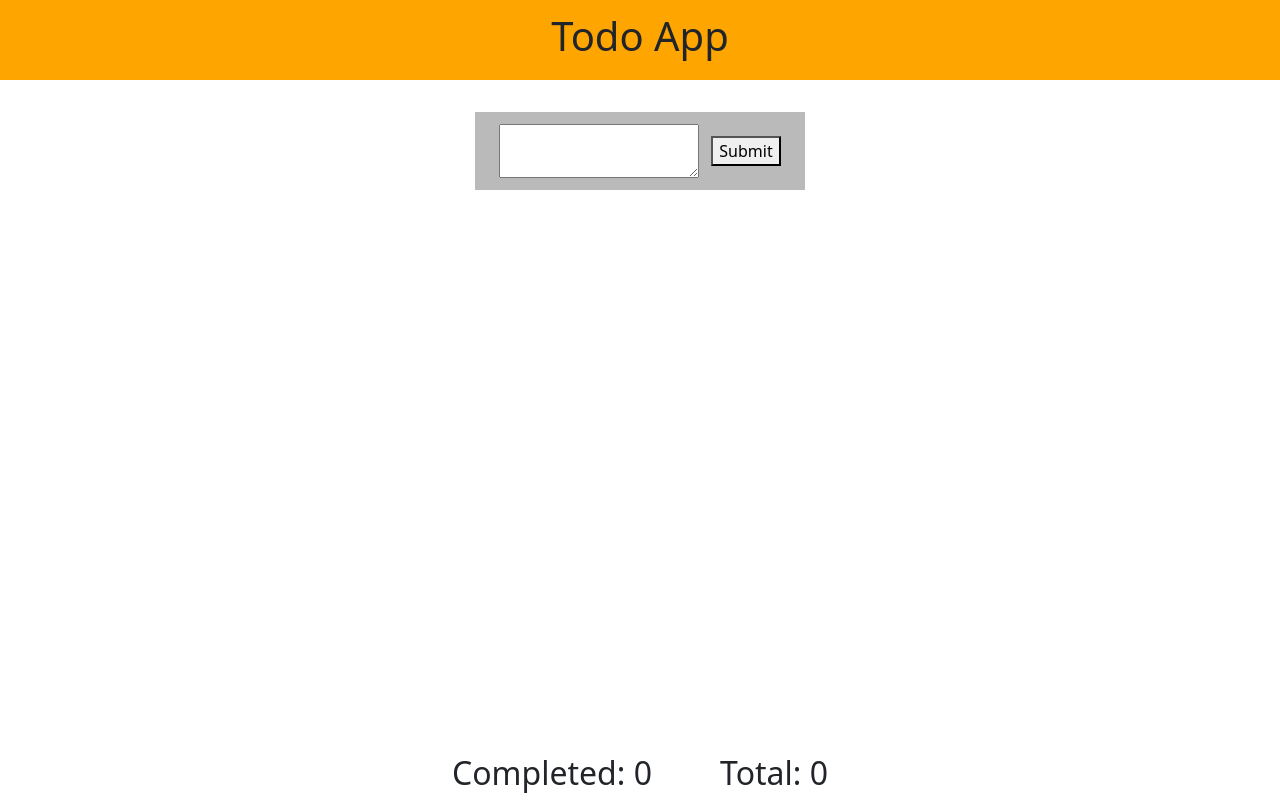
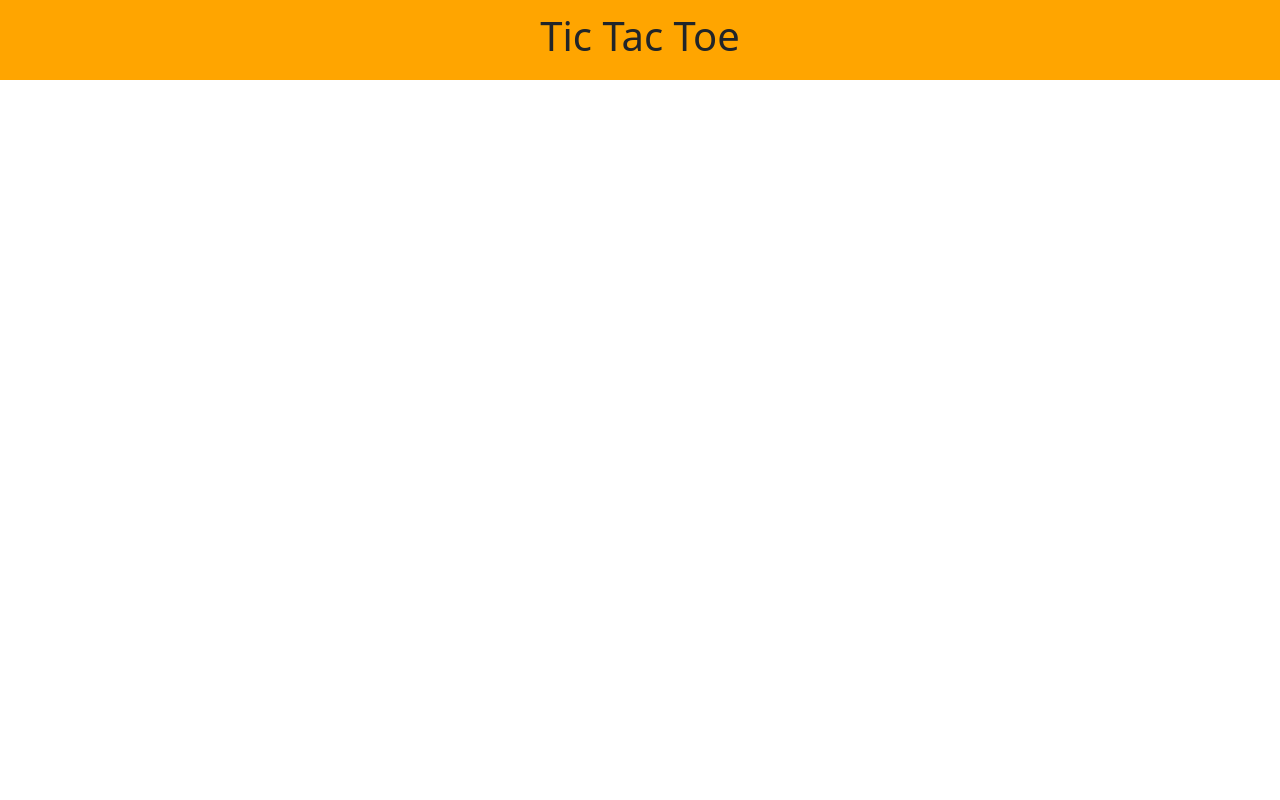
Before and after one commit to Pranij3000/react-learn, a React (Vite) app: page / in a window 1280 px wide. Built offline with nearby package versions, Linux system fonts and the light colour scheme.

Commit message:
tictactoe created

```diff
--- a/client/src/App.jsx
+++ /dev/null
@@ -1,11 +0,0 @@
-import TodoHeader from "./sections/todo/Header";
-import TodoApp from "./sections/todo/TodoApp";
-
-export default function App() {
-  return (
-    <>
-      <TodoHeader></TodoHeader>
-      <TodoApp></TodoApp>
-    </>
-  );
-}
--- /dev/null
+++ b/client/src/TicTacToe.jsx
@@ -0,0 +1,9 @@
+import TttHeader from "./sections/ttt/TttHeader";
+
+export default function TicTacToe() {
+	return (
+		<>
+			<TttHeader></TttHeader>
+		</>
+	);
+}
--- /dev/null
+++ b/client/src/TodoApp.jsx
@@ -0,0 +1,11 @@
+import TodoHeader from "./sections/todo/Header";
+import TodoBody from "./sections/todo/TodoBody";
+
+export default function TodoApp() {
+	return (
+		<>
+			<TodoHeader></TodoHeader>
+			<TodoBody></TodoBody>
+		</>
+	);
+}
--- a/client/src/main.jsx
+++ b/client/src/main.jsx
@@ -1,11 +1,13 @@
 import { StrictMode } from "react";
 import { createRoot } from "react-dom/client";
 
-import App from "./App.jsx";
+import TodoApp from "./TodoApp.jsx";
+import TicTacToe from "./TicTacToe.jsx";
+
 import "bootstrap/dist/css/bootstrap.min.css";
 
 createRoot(document.getElementById("root")).render(
 	<StrictMode>
-		<App />
+		<TicTacToe></TicTacToe>
 	</StrictMode>,
 );
--- a/client/src/sections/todo/TodoApp.jsx
+++ /dev/null
@@ -1,22 +0,0 @@
-import "./todoapp.scss";
-import TodoForm from "../../components/todo/TodoForm.jsx";
-import TodoDisplay from "../../components/todo/TodoDisplay.jsx";
-import Counter from "../../components/todo/Counter.jsx";
-
-import { useState } from "react";
-export default function TodoApp() {
-  const [todos, todosList] = useState([]);
-  const completedTodos = todos.filter((todo) => todo.done).length;
-
-  return (
-    <>
-      <section className="todoapp">
-        <div className="container">
-          <TodoForm todos={todos} todosList={todosList}></TodoForm>
-          <TodoDisplay todos={todos} todosList={todosList}></TodoDisplay>
-          <Counter completedTodos={completedTodos} todos={todos}></Counter>
-        </div>
-      </section>
-    </>
-  );
-}
--- /dev/null
+++ b/client/src/sections/todo/TodoBody.jsx
@@ -0,0 +1,22 @@
+import "./todobody.scss";
+import TodoForm from "../../components/todo/TodoForm.jsx";
+import TodoDisplay from "../../components/todo/TodoDisplay.jsx";
+import Counter from "../../components/todo/Counter.jsx";
+
+import { useState } from "react";
+export default function TodoApp() {
+	const [todos, todosList] = useState([]);
+	const completedTodos = todos.filter((todo) => todo.done).length;
+
+	return (
+		<>
+			<section className="todoapp">
+				<div className="container">
+					<TodoForm todos={todos} todosList={todosList}></TodoForm>
+					<TodoDisplay todos={todos} todosList={todosList}></TodoDisplay>
+					<Counter completedTodos={completedTodos} todos={todos}></Counter>
+				</div>
+			</section>
+		</>
+	);
+}
--- /dev/null
+++ b/client/src/sections/ttt/TttHeader.jsx
@@ -0,0 +1,14 @@
+import "./ttt-header.scss";
+export default function TttHeader() {
+	return (
+		<>
+			<header className="header">
+				<div className="container">
+					<div className="header-wrapper text-center">
+						<h1>Tic Tac Toe</h1>
+					</div>
+				</div>
+			</header>
+		</>
+	);
+}
--- /dev/null
+++ b/client/src/sections/ttt/ttt-header.scss
@@ -0,0 +1,3 @@
+.header {
+	background: orange;
+}
```
Also changed, not shown: client/src/sections/todo/todobody.scss (renamed from client/src/sections/todo/todoapp.scss).
